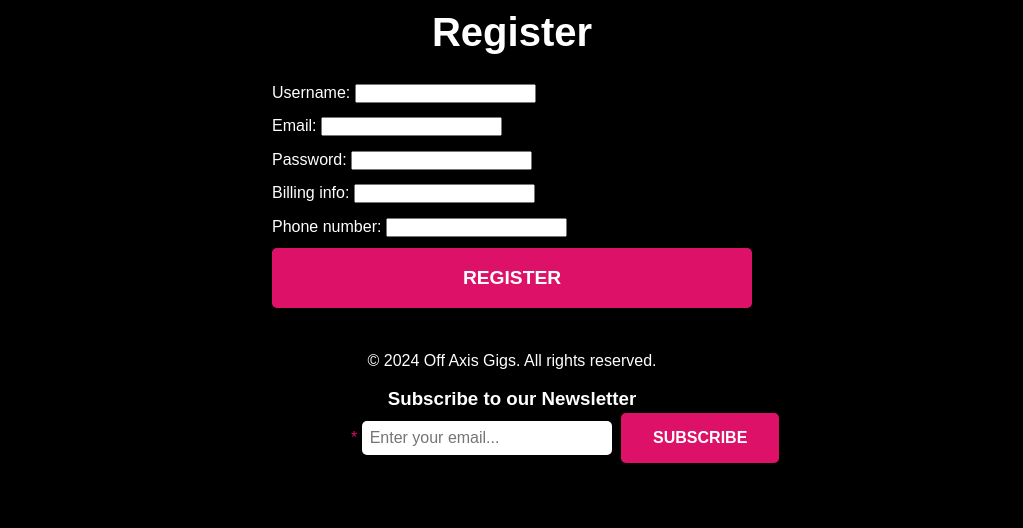
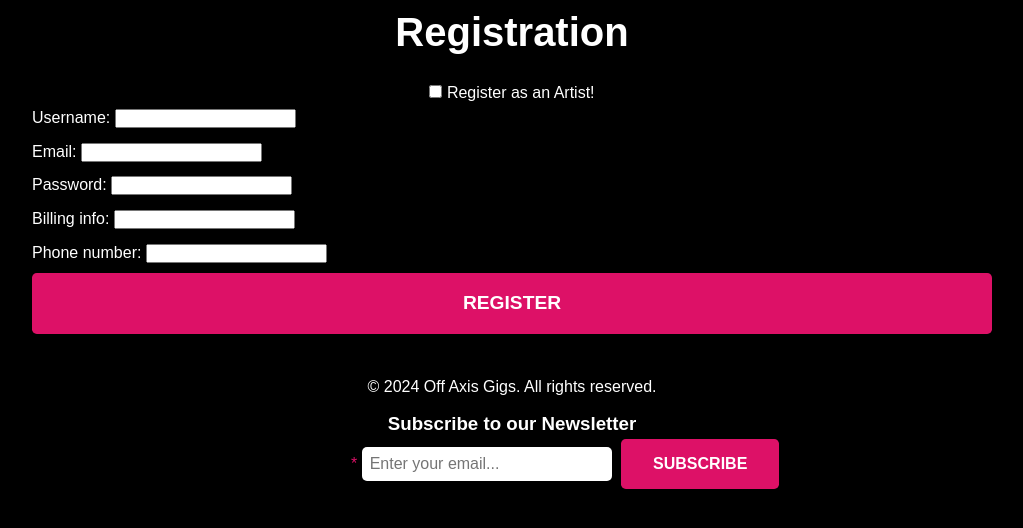
Before and after one commit to sh20-2025/offaxis, a Django app: page /register/ in a window 1280 px wide. Shown: the part 129-657 px from the top of the page, without its empty margins (128-1151 px from the left). Run offline with Django 5.2, Linux system fonts and the light colour scheme.

Commit message:
feat: artist and client registration toggle

```diff
--- a/Off_Axis_App/forms.py
+++ b/Off_Axis_App/forms.py
@@ -1,5 +1,6 @@
 from django import forms
-from .models import Client, User
+from .models import Client, User, Artist, SocialLink, GenreTag
+from django.utils.text import slugify
 
 
 class UserForm(forms.ModelForm):
@@ -19,14 +20,6 @@ class UserForm(forms.ModelForm):
             "phone_number",
         ]
 
-        widgets = {
-            "username": forms.TextInput(),
-            "email": forms.EmailInput(),
-            "password": forms.PasswordInput(),
-            "billing_info": forms.TextInput(),
-            "phone_number": forms.TextInput(),
-        }
-
     def save(self, commit=True):
         client = super().save(commit=False)
         user = User.objects.create_user(
@@ -40,3 +33,53 @@ class UserForm(forms.ModelForm):
 
         if commit:
             client.save()
+
+
+class ArtistForm(forms.ModelForm):
+    username = forms.CharField(max_length=100)
+    email = forms.EmailField()
+    password = forms.CharField(widget=forms.PasswordInput())
+    bio = forms.CharField(max_length=500)
+    profile_picture_url = forms.URLField()
+    social_type = forms.CharField(max_length=100)
+    social_links = forms.CharField(max_length=100)
+    genre_tags = forms.CharField(max_length=100)
+    gigs = forms.CharField(max_length=500)
+
+    class Meta:
+        model = Artist
+        fields = [
+            "username",
+            "email",
+            "password",
+            "bio",
+            "profile_picture_url",
+            "social_type",
+            "social_links",
+            "genre_tags",
+            "gigs",
+        ]
+
+    def save(self, commit=True):
+        artist = super().save(commit=False)
+        user = User.objects.create_user(
+            username=self.cleaned_data["username"],
+            email=self.cleaned_data["email"],
+            password=self.cleaned_data["password"],
+        )
+        artist.user = user
+        artist.bio = self.cleaned_data["bio"]
+        artist.profile_picture_url = self.cleaned_data["profile_picture_url"]
+        artist.gigs = self.cleaned_data["gigs"]
+        artist.slug = slugify(self.cleaned_data["username"])
+
+        if commit:
+            artist.save()
+            social_link = SocialLink.objects.create(
+                type=self.cleaned_data["social_type"],
+                url=self.cleaned_data["social_links"],
+            )
+            genre_tag = GenreTag.objects.create(tag=self.cleaned_data["genre_tags"])
+            artist.social_links.set([social_link])
+            artist.genre_tags.set([genre_tag])
+            artist.save()
--- a/Off_Axis_App/templates/Off_Axis/register.html
+++ b/Off_Axis_App/templates/Off_Axis/register.html
@@ -5,14 +5,36 @@
 {% endblock title_block %}
 {% block import_block %}
     <link rel="stylesheet" href="{% static "styles/auth.css" %}">
+    <script>
+        function toggleForms(){
+            const isArtistChecked = document.getElementById("isArtist").checked;
+            document.getElementById("artistForm").style.display = isArtistChecked ? "block" : "none";
+            document.getElementById("clientForm").style.display = isArtistChecked ? "none" : "block";
+        }
+    </script>
 {% endblock import_block %}
 {% block body_block %}
     <section class="register">
-        <h1>Register</h1>
-        <form class="auth-form" method="post" action="{% url 'register' %}">
-            {% csrf_token %}
-            {{ form.as_p }}
-            {% include "components/button.html" with id="submitButton" type="submit" variant="primary" text="Register" size="lg" %}
-        </form>
+        <h1>Registration</h1>
+        <div>
+            <input type="checkbox" id="isArtist" onclick="toggleForms()"> Register as an Artist!
+        </div>
+
+        <div class="auth-form" id="artistForm" style = "display: none;">
+            <form  method="post" action="{% url 'register' %}">
+                {% csrf_token %}
+                {{ artist_form.as_p }}
+                <input type="hidden" name="is_artist" value="true">
+                {% include "components/button.html" with id="submitButton" type="submit" variant="primary" text="Register" size="lg" %}
+            </form>
+        </div>
+
+        <div class="auth-form" id="clientForm" style="display: block;">
+            <form class="auth-form" method="post" action="{% url 'register' %}">
+                {% csrf_token %}
+                {{ client_form.as_p }}
+                <input type="hidden" name="is_artist" value="false">
+                {% include "components/button.html" with id="submitButton" type="submit" variant="primary" text="Register" size="lg" %}
+            </form>
     </section>
 {% endblock body_block %}
--- a/Off_Axis_App/views.py
+++ b/Off_Axis_App/views.py
@@ -1,6 +1,6 @@
 from django.shortcuts import render, get_object_or_404, redirect
 from .models import Artist
-from .forms import UserForm
+from .forms import UserForm, ArtistForm
 
 
 # Create your views here.
@@ -42,12 +42,24 @@ def artist_view(request, slug):
 
 
 def register(request):
+    artist_form = ArtistForm()
+    client_form = UserForm()
+
     if request.method == "POST":
-        form = UserForm(request.POST)
-        if form.is_valid():
-            form.save()
-            return redirect("/")
-    else:
-        form = UserForm()
+        if "is_artist" in request.POST:
+            if request.POST.get("is_artist") == "true":
+                form = ArtistForm(request.POST)
+            else:
+                form = UserForm(request.POST)
 
-    return render(request, "Off_Axis/register.html", {"form": form})
+            if form.is_valid():
+                form.save()
+                return redirect("/")
+        else:
+            form = UserForm(request.POST)
+
+    return render(
+        request,
+        "Off_Axis/register.html",
+        {"artist_form": artist_form, "client_form": client_form},
+    )
--- a/static/styles/auth.css
+++ b/static/styles/auth.css
@@ -14,7 +14,7 @@ h1 {
   display: flex;
   flex-direction: column;
   gap: 0.5rem;
-  max-width: 30rem;
+  max-width: 60rem;
   width: 100%;
   margin: 0 auto;
 }
```
